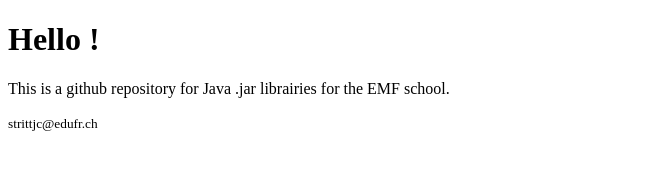
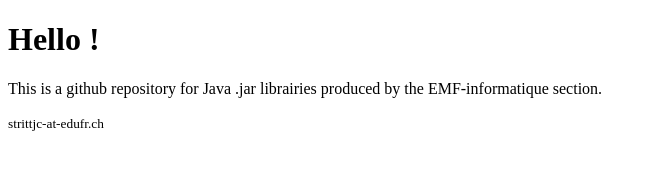
Before and after one commit to emfinfo/emfinfo.github.io, a plain HTML site: page index.html in a window 1280 px wide. Shown: the whole page, without its empty margins (0-656 px from the left). Drawn offline with Linux system fonts and the light colour scheme.

Commit message:
Update index.html

```diff
--- a/index.html
+++ b/index.html
@@ -12,12 +12,12 @@
 		</header>
 		<article>
 			<p>
-				This is a github repository for Java .jar librairies for the EMF school.
+				This is a github repository for Java .jar librairies produced by the EMF-informatique section.
 			</p>
 		</article>
 		<footer>
 			<p>
-				<small>strittjc@edufr.ch</small>
+				<small>strittjc-at-edufr.ch</small>
 			</p>
 		</footer>
 	</body>
```
